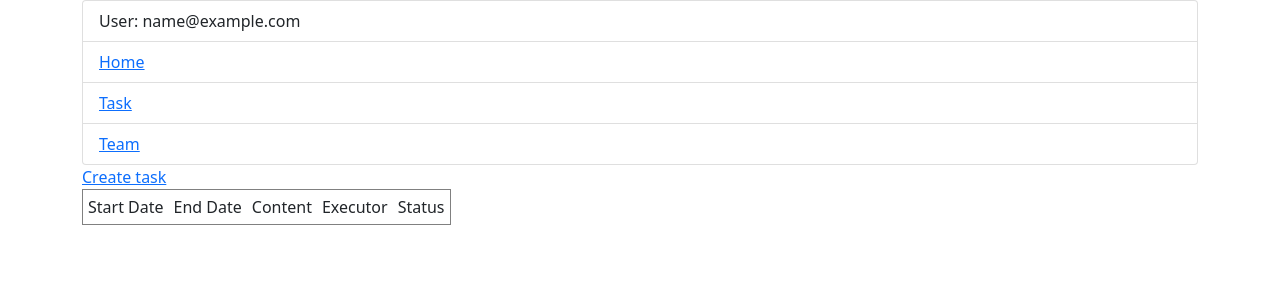
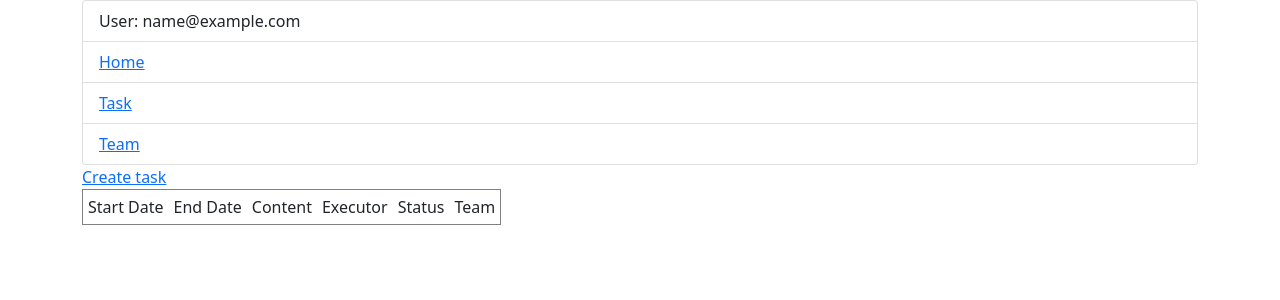
Before and after one commit to VladimirKrutko/IO_Organizer, a Django app: page /users/show_task in a window 1280 px wide. Shown: the top 300 px of the page. Run offline with Django 4.2, Linux system fonts and the light colour scheme; the visitor is signed in with stand-in values (Sample User, id 1); data that the repository does not hold is empty.

Commit message:
create_task_team_relation

```diff
--- a/task_manager/task/forms.py
+++ b/task_manager/task/forms.py
@@ -25,6 +25,7 @@ class CreateTaskForm(forms.Form):
     status = forms.ChoiceField(choices=STATUS_CHOICES)
     content = forms.CharField(widget=forms.Textarea(attrs={'cols': 60, 'rows': 10}))
     end_date = forms.CharField(max_length=100)
+    team = forms.CharField(max_length=100)
 
 
 class UpdateTaskForm(forms.ModelForm):
--- a/task_manager/task/models.py
+++ b/task_manager/task/models.py
@@ -80,6 +80,7 @@ class Task(models.Model):
     update_date = models.DateTimeField(auto_now_add=True)
     executor = models.ForeignKey(User, on_delete=models.PROTECT)
     status = models.CharField(max_length=100, choices=STATUS_CHOICES)
+    team = models.ForeignKey(Team, default=-1, on_delete=models.PROTECT, null=True)
 
     def __str__(self):
         return str(self.id)
--- a/task_manager/task/templates/task/task.html
+++ b/task_manager/task/templates/task/task.html
@@ -10,6 +10,7 @@
     <td>Content</td>
     <td>Executor</td>
     <td>Status</td>
+    <td>Team</td>
     {% for i in data%}
     <tr>
         <td>{{i.create_date}}</td>
@@ -17,6 +18,7 @@
         <td>{{i.content}}</td>
         <td>{{i.executor}}</td>
         <td>{{i.status}}</td>
+        <td>{{i.team}}</td>
         <td><a href="{% url 'update_task' i.id %}">Update</a></td>
         <td><a href="{% url 'delete_task' i.id %}">Delete</a></td>
     </tr>
--- a/task_manager/task/views.py
+++ b/task_manager/task/views.py
@@ -120,7 +120,7 @@ def get_user_task(request):
     tasks = [task.__dict__ for task in Task.objects.filter(executor=request.user)]
     for i in tasks:
         i['executor'] = request.user.email
-
+        i['team'] = Team.objects.get(id=i['team_id']).name
     return render(request, 'task/task.html', {'data': tasks})
 
 
@@ -135,12 +135,16 @@ class TaskView(View):
 
     def post(self, request):
         form = CreateTaskForm(request.POST)
+        print(form.is_valid())
         if form.is_valid():
             executor = form.cleaned_data.get('executor')
             end_date = form.cleaned_data.get('end_date')
             user = User.objects.filter(email=executor)[0]
+            team_name = form.cleaned_data.get('team')
+            print(team_name)
+            team = Team.objects.get(name=team_name)
             Task(content=form.cleaned_data.get('content'), executor=user, status=form.cleaned_data.get('status'),
-                 end_data=datetime.strptime(end_date, '%m/%d/%y %H:%M')).save()
+                 end_data=datetime.strptime(end_date, '%m/%d/%y %H:%M'), team=team).save()
             return redirect('task')
         context = {
             'form': form
```
